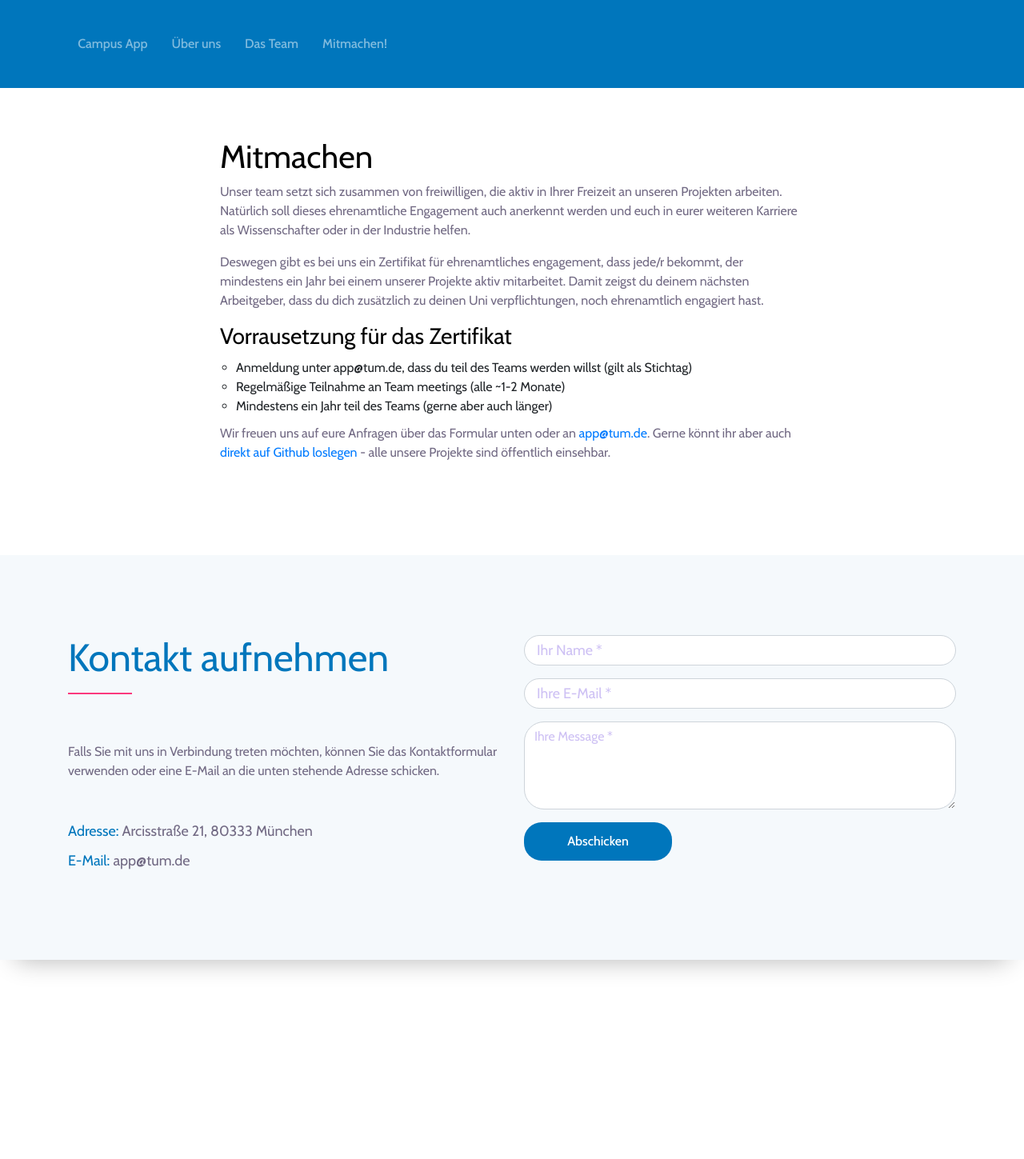
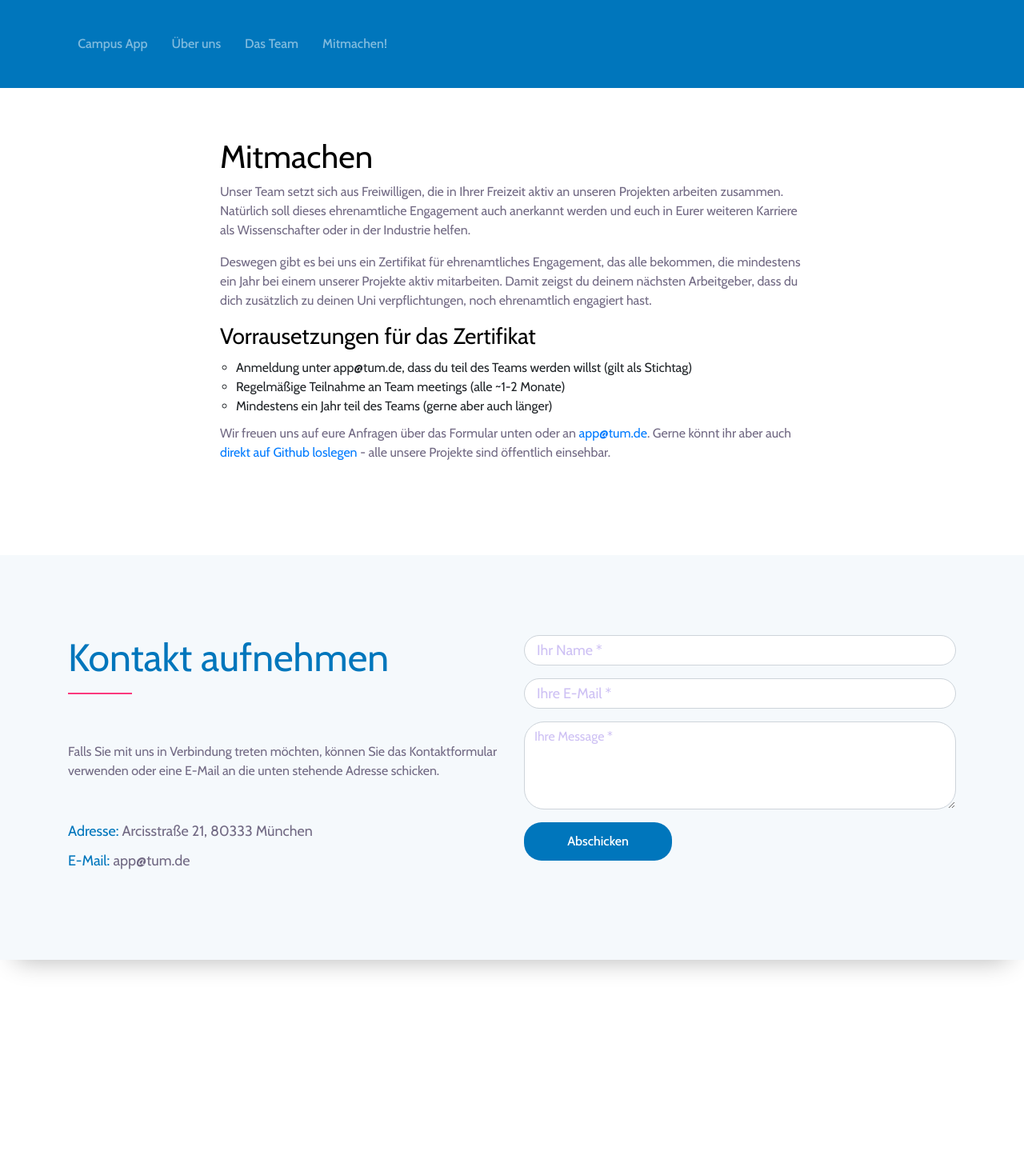
Before and after one commit to TUM-Dev/Website, a Jekyll site: the page built from _pages/participate.html, in a window 1280 px wide. Shown: the whole page at 80% size. Built offline with Jekyll 4.4.1, drawn with Linux system fonts in a browser that asks for light colours.

Commit message:
fix some typos, add joschas website and github (#7)
* fix some typos, add joschas website and github

* fix fontawesome icon

```diff
--- a/_pages/about.html
+++ b/_pages/about.html
@@ -28,11 +28,11 @@ permalink: /about
                 <p>
                     Damals initiiert durch ein App Projekt im Rahmen des Android Praktikums, unter der Betreuung
                     von Nils Kannengießer, entstand die erste Idee eine App für den Campus zu entwickeln, die
-                    den TUM-Mitgliedern den Alltag an einer Universität mit über 40.000 Studierenden und 10.000 Mitarbeitenden zu erleichtert.
+                    den TUM-Mitgliedern den Alltag an einer Universität mit über 40.000 Studierenden und 10.000 Mitarbeitenden erleichtert.
                 </p>
                 <p>
-                    Heute ist die App mit über 15.000 aktiven Nutzern eine der erfolgreichsten Apps, die an deutschen Universitäten angeboten werden.
-                    Viele weitere Ideen sind mittlerweile teil von TUM-Dev. Im regen Austausch entwickeln wir neue Features für die Digitale Universität
+                    Heute ist die App mit über 20.000 aktiven Nutzern eine der erfolgreichsten Apps, die an deutschen Universitäten angeboten werden.
+                    Viele weitere Ideen sind mittlerweile teil von TUM-Dev. Im regen Austausch entwickeln wir neue Features für die digitale Universität
                     der Zukunft. Wenn du auch dabei sein willst, dann schreib uns doch über das Kontaktformular.
                 </p>
             </div>
--- a/_pages/imprint.html
+++ b/_pages/imprint.html
@@ -12,12 +12,12 @@ permalink: /imprint
                 <h1>Impressum</h1>
             </div>
             <div class="col-md-6">
-                Diese App wurde von Studenten in Kooperation und Leitung des Lehrstuhls f&uuml;r Betriebssysteme erstellt.
+                Diese App wurde von Studierenden in Kooperation und Leitung des Lehrstuhls f&uuml;r Betriebssysteme erstellt.
                 Für alle Anliegen erreichen Sie den Support unter:<br/>
                 <b>app@tum.de</b><br/>
                 Aktuelle Projektleitung erfolgt durch <a href="https://bruck.me">Kordian Bruck</a>. Die Entwicklung erfolgt
-                primär von freiwilligen Studenten und wird Öffentlich auf <a href="https://github.com/TUM-Dev/">Github</a> durchgeführt,
-                wo auch der Quelltext für alle Apps zur Einsicht bereit liegt.<br/><br/>
+                primär durch Freiwillige und wird öffentlich auf <a href="https://github.com/TUM-Dev/">GitHub</a> durchgeführt,
+                wo auch der Quelltext für alle Projekte zur Einsicht bereit liegt.<br/><br/>
 
                 <h4>Schirmherr</h4>
                 <b>TUM Informatik F13</b><br/>
--- a/_pages/participate.html
+++ b/_pages/participate.html
@@ -11,18 +11,18 @@ permalink: /participate
             <div class="col-md-8 offset-md-2">
                 <h1>Mitmachen</h1>
                 <p>
-                    Unser team setzt sich zusammen von freiwilligen, die aktiv in Ihrer Freizeit
-                    an unseren Projekten arbeiten. Natürlich soll dieses ehrenamtliche Engagement
-                    auch anerkennt werden und euch in eurer weiteren Karriere als Wissenschafter
+                    Unser Team setzt sich aus Freiwilligen, die in Ihrer Freizeit aktiv
+                    an unseren Projekten arbeiten zusammen. Natürlich soll dieses ehrenamtliche Engagement
+                    auch anerkannt werden und euch in Eurer weiteren Karriere als Wissenschafter
                     oder in der Industrie helfen.
                 </p>
                 <p>
-                    Deswegen gibt es bei uns ein Zertifikat für ehrenamtliches engagement, dass
-                    jede/r bekommt, der mindestens ein Jahr bei einem unserer Projekte aktiv mitarbeitet.
+                    Deswegen gibt es bei uns ein Zertifikat für ehrenamtliches Engagement, das
+                    alle bekommen, die mindestens ein Jahr bei einem unserer Projekte aktiv mitarbeiten.
                     Damit zeigst du deinem nächsten Arbeitgeber, dass du dich zusätzlich zu deinen Uni
                     verpflichtungen, noch ehrenamtlich engagiert hast.
                 </p>
-                <h3>Vorrausetzung für das Zertifikat</h3>
+                <h3>Vorrausetzungen für das Zertifikat</h3>
                 <ul style="margin: 10px 20px;">
                     <li style="list-style-type: circle">Anmeldung unter app@tum.de, dass du teil des Teams werden willst (gilt als Stichtag)</li>
                     <li style="list-style-type: circle">Regelmäßige Teilnahme an Team meetings (alle ~1-2 Monate)</li>
--- a/_pages/team.html
+++ b/_pages/team.html
@@ -109,6 +109,12 @@ permalink: /team
                 <div class="single-team-member">
                     <div class="member-image">
                         <img src="{{site.baseurl}}/assets/img/team-img/jh.jpg" alt="">
+                        <div class="team-hover-effects">
+                            <div class="team-social-icon">
+                                <a href="https://joschas.page"><i class="fa fa-external-link-square" aria-hidden="true"></i></a>
+                                <a href="https://github.com/joschahenningsen"><i class="fa fa-github" aria-hidden="true"></i></a>
+                            </div>
+                        </div>
                     </div>
                     <div class="member-text">
                         <h4>Joscha Henningsen</h4>
```
